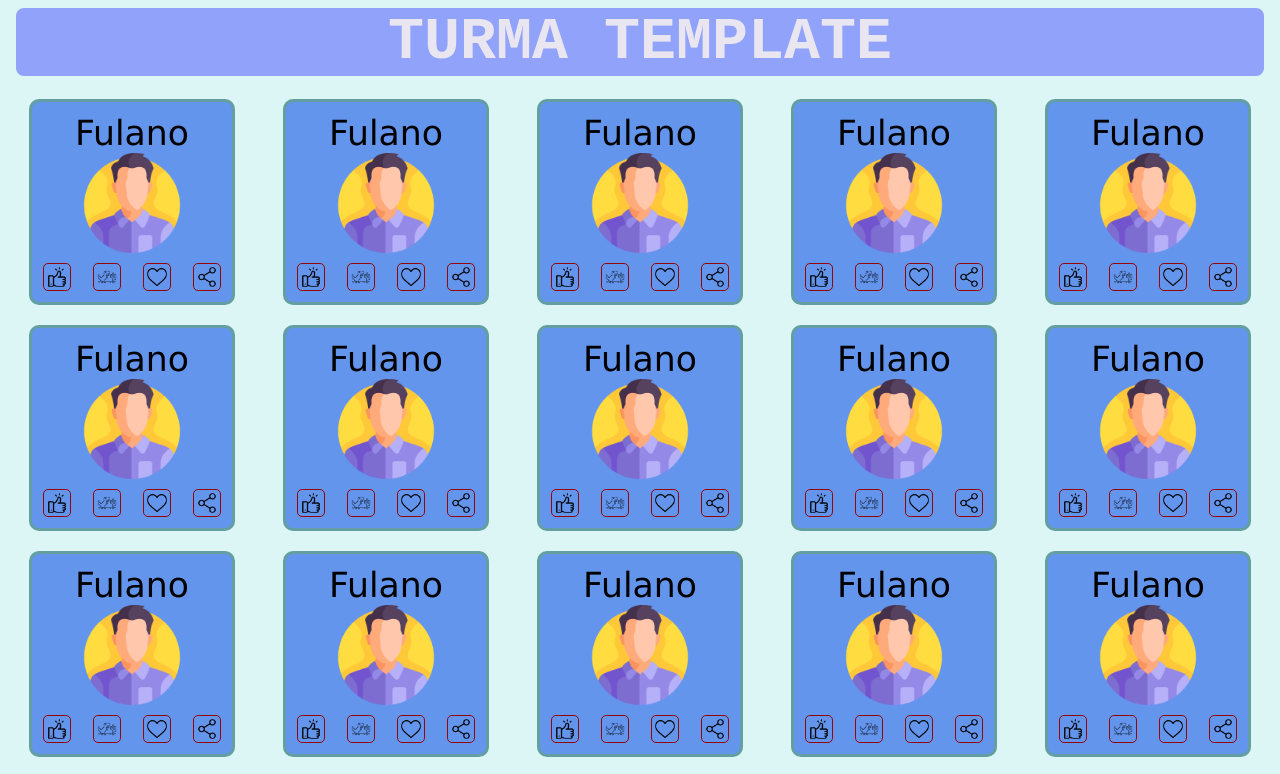
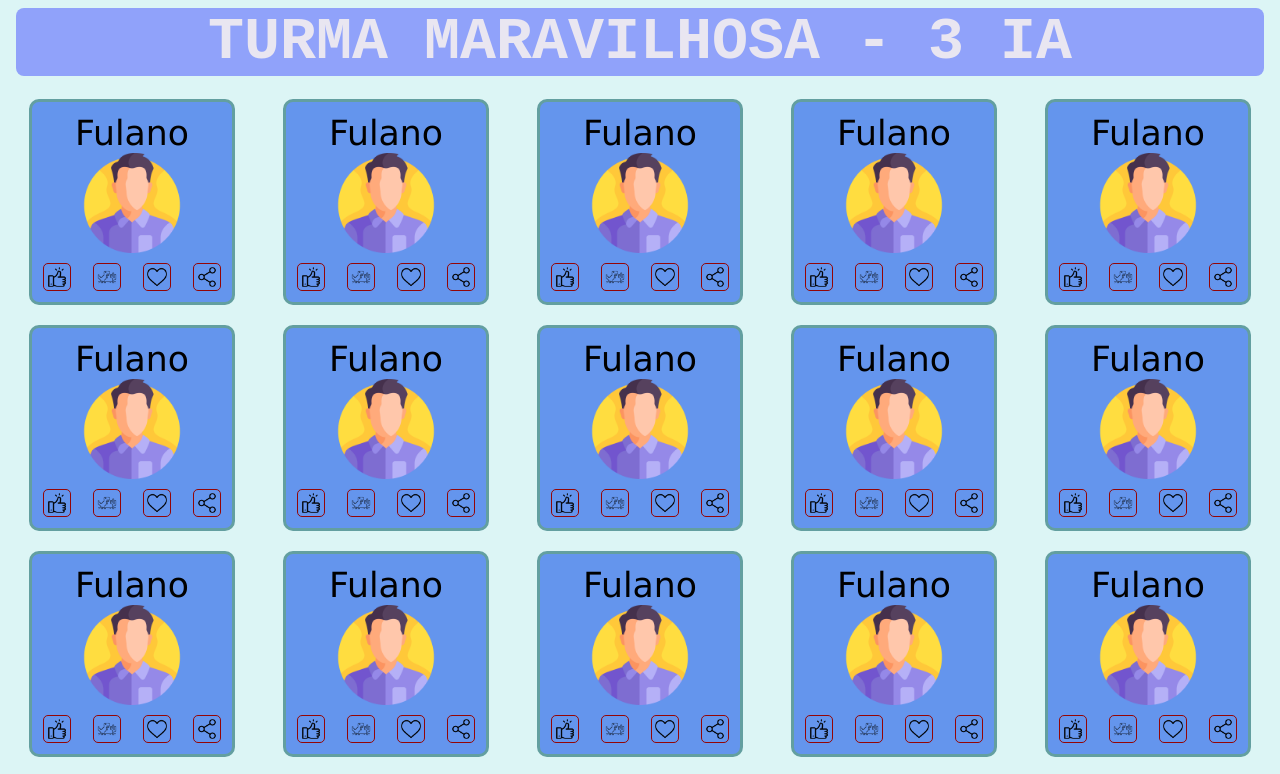
Before and after one commit to jeimesonrf/sites, a plain HTML site: page index.html in a window 1280 px wide. Shown: the top 774 px of the page. Drawn offline with Linux system fonts and the light colour scheme.

Commit message:
EXEMPLO 3IA - GITDEV

```diff
--- a/index.html
+++ b/index.html
@@ -7,7 +7,7 @@
 </head>
 <body>
     <div class="cabecalho">
-        <h1>TURMA TEMPLATE</h1>
+        <h1>TURMA MARAVILHOSA - 3 IA </h1>
     </div>
     <div class="container">
         <div class="box" id="box1">
```
